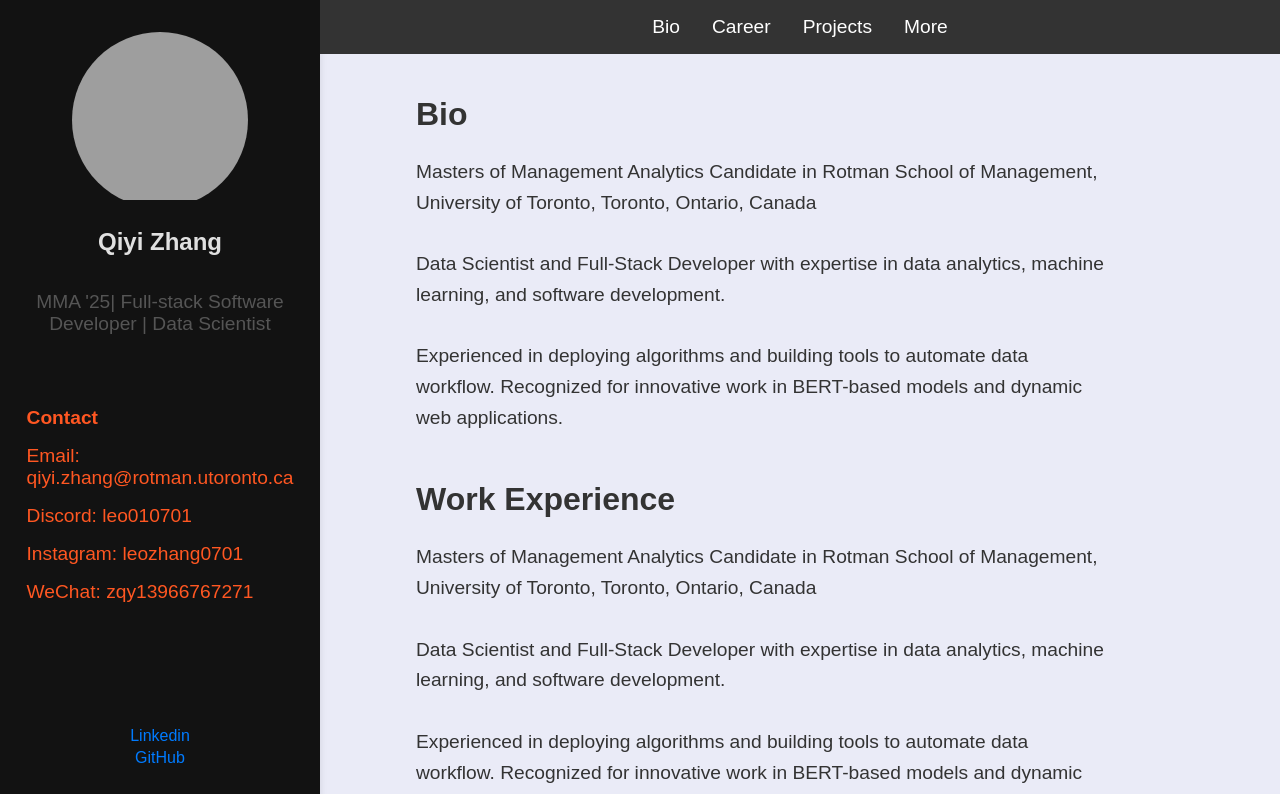
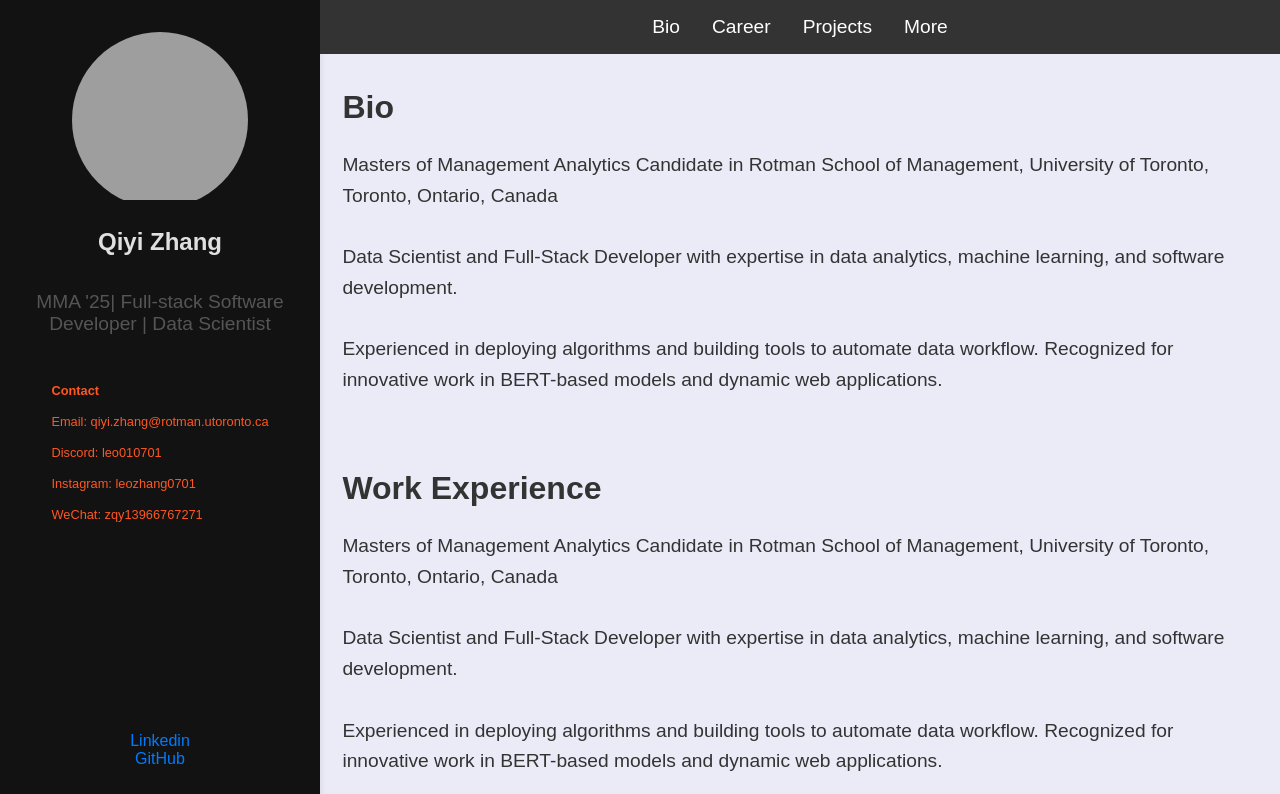
Before and after one commit to Qiyiiii/personal_web, a React (Create React App) app: page / in a window 1280 px wide. Shown: the top 794 px of the page. Built offline with nearby package versions, Linux system fonts and the light colour scheme; grey boxes are pictures that could not be loaded.

Commit message:
bug fixed

```diff
--- a/src/App.css
+++ b/src/App.css
@@ -1,6 +1,18 @@
+
+
 /* Basic Layout */
 #bio, #work, #project, #more {
+  margin-top: 2.5rem;
+}
+#bio::before,
+#work::before,
+#project::before,
+#more::before {
 
+  content: '';
+  display: block;
+  height: 2rem; /* Same height as your navbar */
+  margin-top: -2rem; /* Pull the section back by the same amount */
 }
 
 body {
@@ -33,14 +45,15 @@ h2 {
 .role {
   font-size: 1.2rem;
   color: #555;
-  margin-bottom: 1.5rem;
+  margin-bottom: 1rem;
   text-align: center;
 }
 
 .contact-info {
-  margin-top: 2rem;
+  margin-bottom: 2rem;
+  margin-top: 1rem;
   color: #FF5722;
-  font-size: 1.5vw;
+  font-size: 1vw;
 }
 
 .contact-info p {
@@ -67,10 +80,7 @@ h2 {
   text-decoration: underline;
 }
 
-.detail{
-  margin: 5vw;
 
-}
 
 
 /* Sidebar Styling */
@@ -100,7 +110,7 @@ h2 {
 
   position: static;
   width: min(22vw,22vh);
-  height: auto;
+  height: min(22vw,22vh);
   aspect-ratio: 1 / 1; /* Forces a 1:1 aspect ratio (i.e., perfect circle) */
   border-radius: 50%; /* Creates a circular shape */
   overflow: hidden;
@@ -126,7 +136,8 @@ h2 {
   color: #333333;
   overflow-y: auto;
   box-sizing: border-box;
-  padding: 2rem; /* Optional: Add padding for inner content */
+  padding: 5rem 2rem 2rem 2rem;
+  padding: 1.4rem; /* Optional: Add padding for inner content */
 }
 
 
@@ -142,7 +153,7 @@ h2 {
 .content p {
   font-size: 1.2rem;
   line-height: 1.6;
-  max-width: 90%; /* Adjusted max width for responsiveness */
+
 }
 
 /* Navbar Styling */
```
